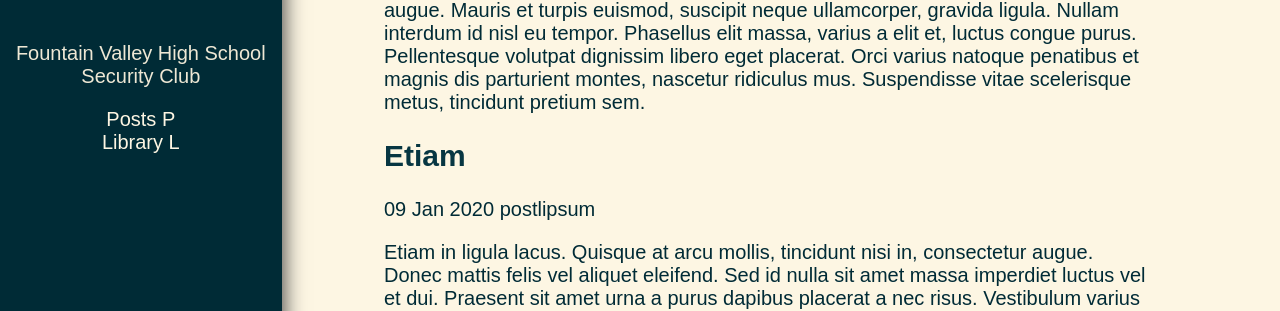
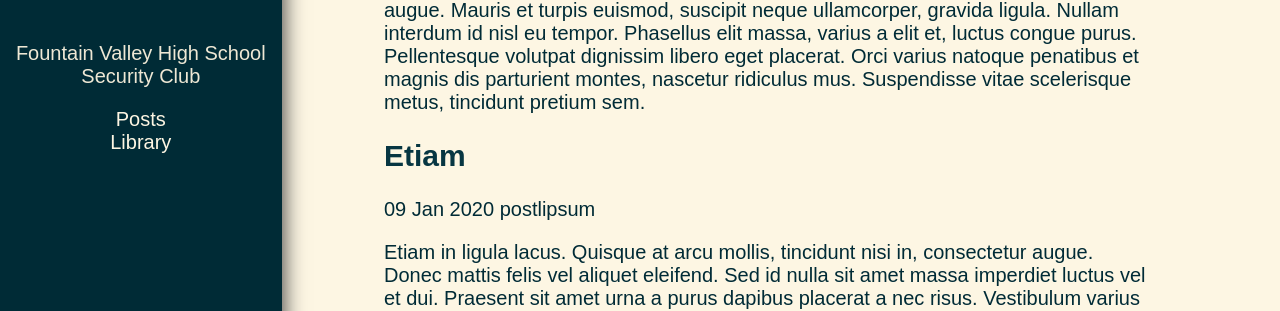
Before and after one commit to FVHSsec/fvhssec.github.io, a Jekyll site: the page built from index.md, in a window 1280 px wide. Shown: the part 252-563 px from the top of the page. Built offline with Jekyll 4.4.1, drawn with Linux system fonts in a browser that asks for light colours.

Commit message:
Update overlay.css

```diff
--- a/assets/css/overlay.css
+++ b/assets/css/overlay.css
@@ -28,6 +28,14 @@
 
     text-align : center;
 
+	#sidebar-menu #Full-link {
+		display : inline;
+	}
+
+	#sidebar-menu #Initial-link {
+		display : none;
+	}
+
 }
 
 @media (max-width : 48em){
@@ -39,16 +47,16 @@
     }
 
     #sidebar-menu {
-		text-size : 50vw;
+	text-size : 10%;
     }
 
-    #sidebar-menu .posts-link {
-    	content : 'P';
-    }
+	#sidebar-menu #Full-link {
+		display : none;
+	}
 
-    #sidebar-menu .library-link {
-	content : 'L';
-    }
+	#sidebar-menu #Initial-link {
+		display : inline;
+	}
 }
 .description {
     color : var(--sol-base2);
```
